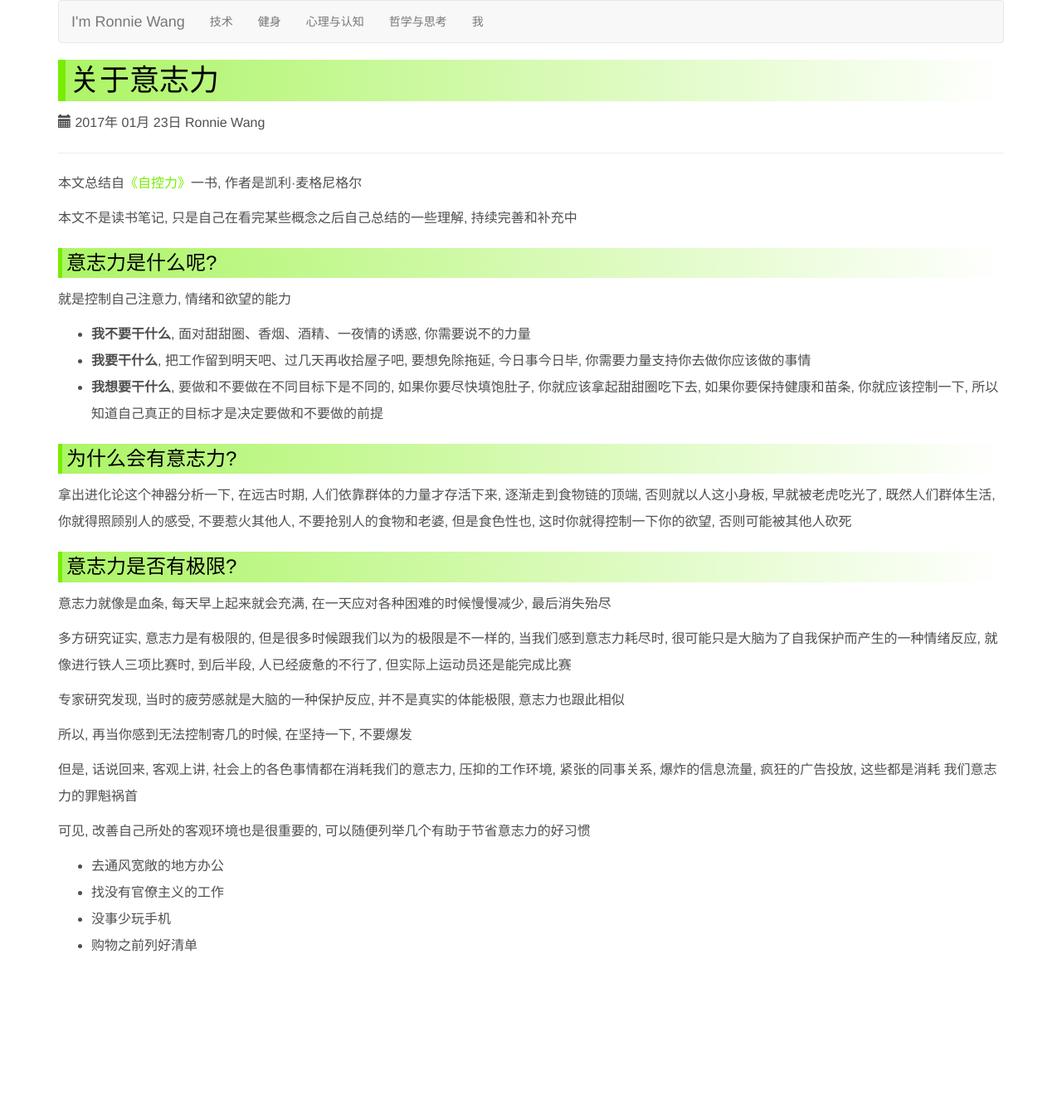
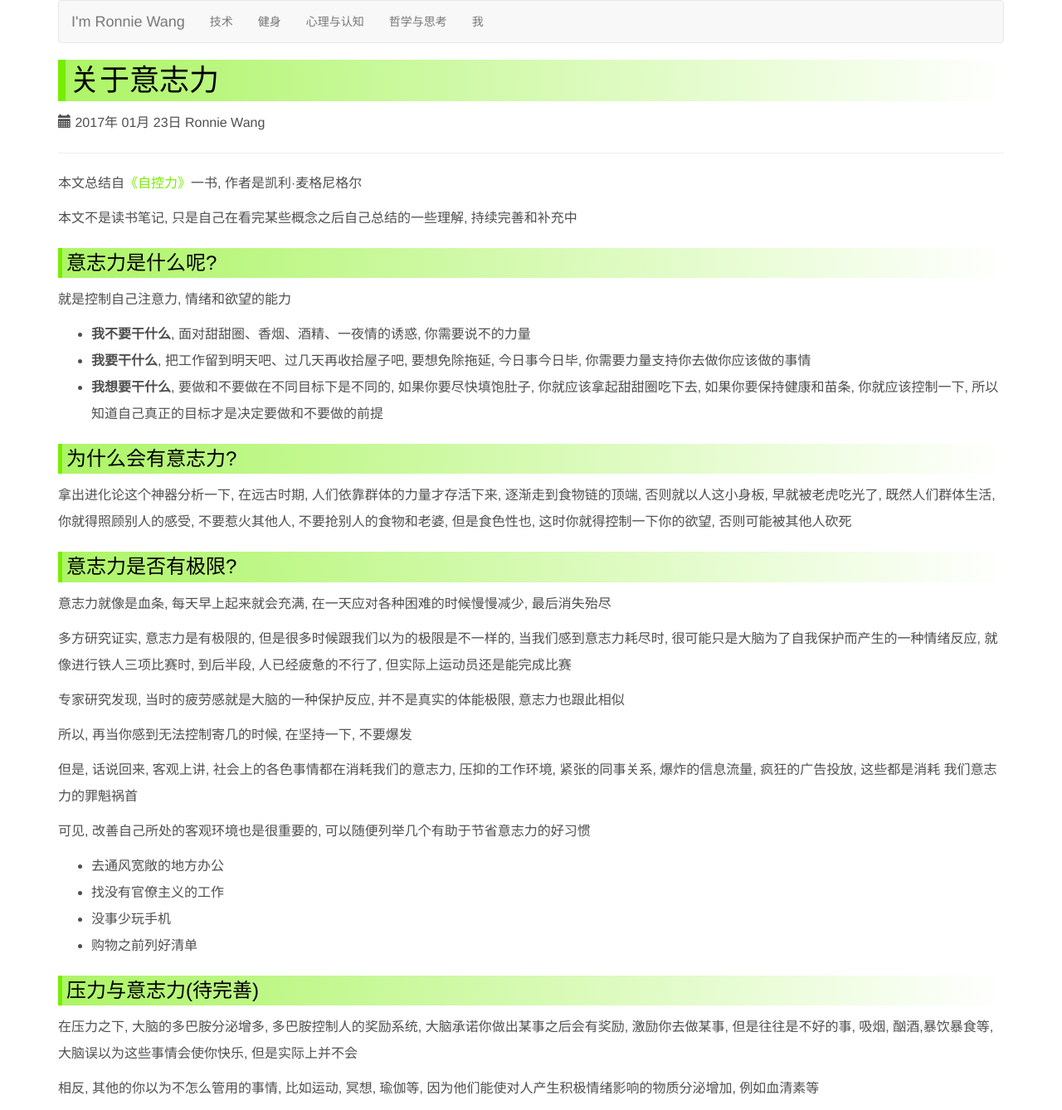
Before and after one commit to ronniewang/ronniewang.github.io, a Jekyll site: the page built from _posts/2017-01-23-about-willpower.md, in a window 1280 px wide. Shown: the whole page at 83% size. Built offline with Jekyll 4.4.1, drawn with Linux system fonts in a browser that asks for light colours; before the commit the page ends 1166 px from its top, so only the background shows below that.

Commit message:
update files

```diff
--- a/_posts/2017-01-23-about-willpower.md
+++ b/_posts/2017-01-23-about-willpower.md
@@ -43,3 +43,9 @@ category: heart
 * 找没有官僚主义的工作
 * 没事少玩手机
 * 购物之前列好清单
+
+### 压力与意志力(待完善)
+
+在压力之下, 大脑的多巴胺分泌增多, 多巴胺控制人的奖励系统, 大脑承诺你做出某事之后会有奖励, 激励你去做某事, 但是往往是不好的事, 吸烟, 酗酒,暴饮暴食等, 大脑误以为这些事情会使你快乐, 但是实际上并不会
+
+相反, 其他的你以为不怎么管用的事情, 比如运动, 冥想, 瑜伽等, 因为他们能使对人产生积极情绪影响的物质分泌增加, 例如血清素等
```
